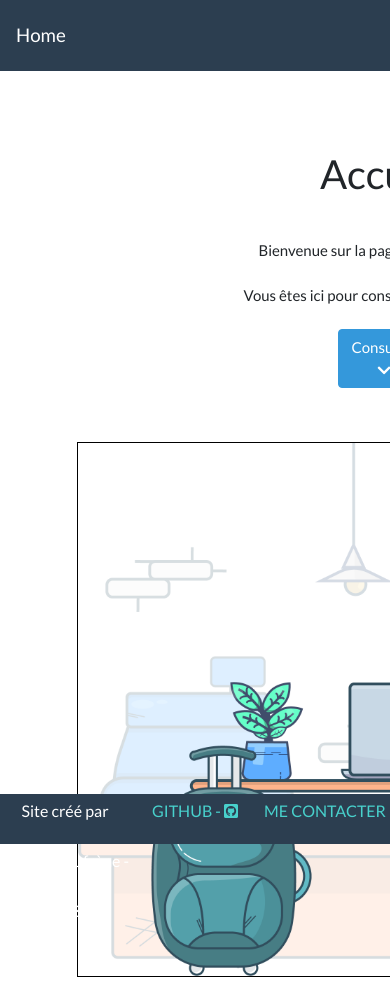
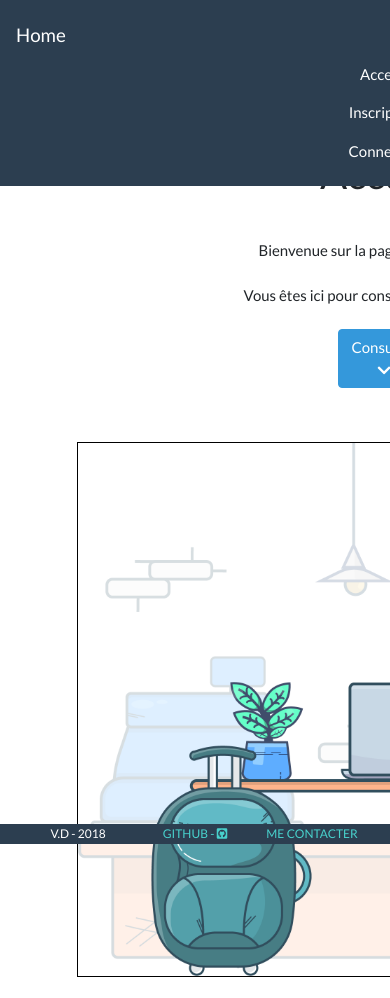
Before and after one commit to valros76/personnal_project5, a PHP site: page / in a window 390 px wide, after a click that opens the changed part; the page is wider, and only the part inside the window is pictured. Run offline with PHP 8.4, Linux system fonts and the light colour scheme; some libraries are stand-ins or nearby versions.

Commit message:
Add menu.js to control my responsive navbar-toggler

```diff
--- a/public/css/style.css
+++ b/public/css/style.css
@@ -189,11 +189,62 @@ body{
 /*++++++++++++++++++Media Queries++++++++++++++++++++*/
 
 @media screen and (max-width:768px){
+    #navbarColor01{
+        display:none;
+    }
+
+    .pageContainer{
+        width:100%;
+        display:grid;
+        grid-template:  "head head" 100px
+                        "content content" 1fr
+                        "foot foot" 50px
+                        / 120px 1fr;
+    }
+
+    .head{
+        width:100%;
+        max-height:100%;
+        margin:0;
+        padding:0;
+    }
+
+    .content{
+        display:flex;
+        flex-direction:column;
+        justify-content:space-around;
+        align-items:center;
+        margin:50px auto;
+        padding:0;
+    }
+
+    .foot{
+        display:flex;
+        flex-direction:row;
+        justify-content:center;
+        margin:0 auto;
+        padding:0;
+        height:20px;
+        width:100%;
+    }
+
+    .foot p{
+        width:30%;
+        height:20px;
+        font-size:12px;
+        line-height:35px;
+    }
+
+
+
 
 }
 
 @media screen and (min-width:769px) and (max-width:991px){
 
+    #navbarColor01{
+        display:none;
+    }
 }
 
 @media screen and (min-width:992px) and (max-width:1199px){
--- /dev/null
+++ b/public/js/menu.js
@@ -0,0 +1,8 @@
+document.querySelector(".navbar-toggler").onclick = function (e) {
+    e.preventDefault();
+    if (window.getComputedStyle(document.querySelector('#navbarColor01')).display == 'block') {
+        document.querySelector("#navbarColor01").style.display = "none";
+    } else {
+        document.querySelector("#navbarColor01").style.display = "block";
+    }
+}
--- a/templates/baseTemplate.php
+++ b/templates/baseTemplate.php
@@ -57,7 +57,7 @@
 
     <footer class="foot">
         <p>
-            Site créé par Valérian Dufrène - 2018
+            V.D - 2018
         </p>
 
         <p>
@@ -70,7 +70,9 @@
     </footer>
     </div>
 
+    <script src="public/js/menu.js"></script>
     <?= $scripts; ?>
+
 
 </body>
 </html>
--- a/templates/shifumiTemplate.php
+++ b/templates/shifumiTemplate.php
@@ -71,7 +71,7 @@
     </div>
 
 
-
+    <script src="public/js/menu.js"></script>
     <script src="public/js/shifumi.js"></script>
 </body>
 </html>
```
